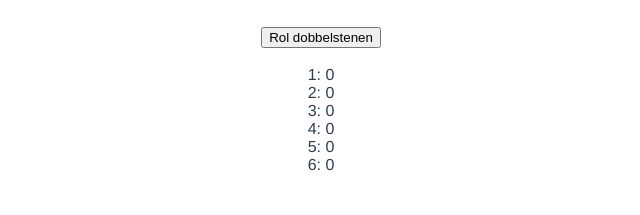
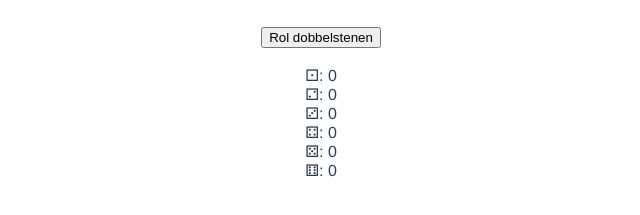
Before and after one commit to Hauke2222/Vue-dobbelstenen, a Vue app: page / in a window 1280 px wide. Shown: the part 317-532 px from the top of the page, without its empty margins (319-959 px from the left). Built offline with nearby package versions, Linux system fonts and the light colour scheme.

Commit message:
added uni code

```diff
--- a/package.json
+++ b/package.json
@@ -14,7 +14,7 @@
   "devDependencies": {
     "@vue/cli-plugin-babel": "~4.5.0",
     "@vue/cli-plugin-eslint": "~4.5.0",
-    "@vue/cli-service": "~4.5.0",
+    "@vue/cli-service": "^4.5.13",
     "babel-eslint": "^10.1.0",
     "eslint": "^6.7.2",
     "eslint-plugin-vue": "^6.2.2",
--- a/src/App.vue
+++ b/src/App.vue
@@ -4,7 +4,7 @@
     <HelloWorld msg="Vue dobbelstenen"/>
     <button @click="RollDice">Rol dobbelstenen</button>
     <br><br>
-    <div v-for="(n, index) in rolledNumbers" :key="index">{{ index + ': ' + n }}</div>
+    <div v-for="(n, index) in rolledNumbers" :key="index">{{ n.unicode + ': ' + n.value }}</div>
   </div>
 </template>
 
@@ -22,10 +22,14 @@ export default {
       for (let i = 0; i < this.numberOfDices; i++) {
         this.dices[i] = Math.floor(Math.random() * 6) + 1;
       }
+      console.log(this.dices);
+      //let i in this.rolledNumbers
 
-      for (let i in this.rolledNumbers) {
-        this.rolledNumbers[i] = this.dices.filter(die => die == i).length
+       for (let i = 0; i < 6; i++) {
+        console.log(i);
+        this.rolledNumbers[i].value = this.dices.filter(die => die == i).length;
       }
+      console.log(this.rolledNumbers);
     }
   },
 
@@ -33,14 +37,14 @@ export default {
       return {
         dices: [],
         numberOfDices: 8,
-        rolledNumbers: {
-          1:0,
-          2:0,
-          3:0,
-          4:0,
-          5:0,
-          6:0
-        }
+        rolledNumbers: [
+          {'eyes': 1, value: 0, unicode: '\u2680'},
+          {'eyes': 2, value: 0, unicode: '\u2681'},
+          {'eyes': 3, value: 0, unicode: '\u2682'},
+          {'eyes': 4, value: 0, unicode: '\u2683'},
+          {'eyes': 5, value: 0, unicode: '\u2684'},
+          {'eyes': 6, value: 0, unicode: '\u2685'}
+        ]
     }
   },
 }
```
Also changed, not shown: 1 other file (tests, documents, lock files or other folders).
